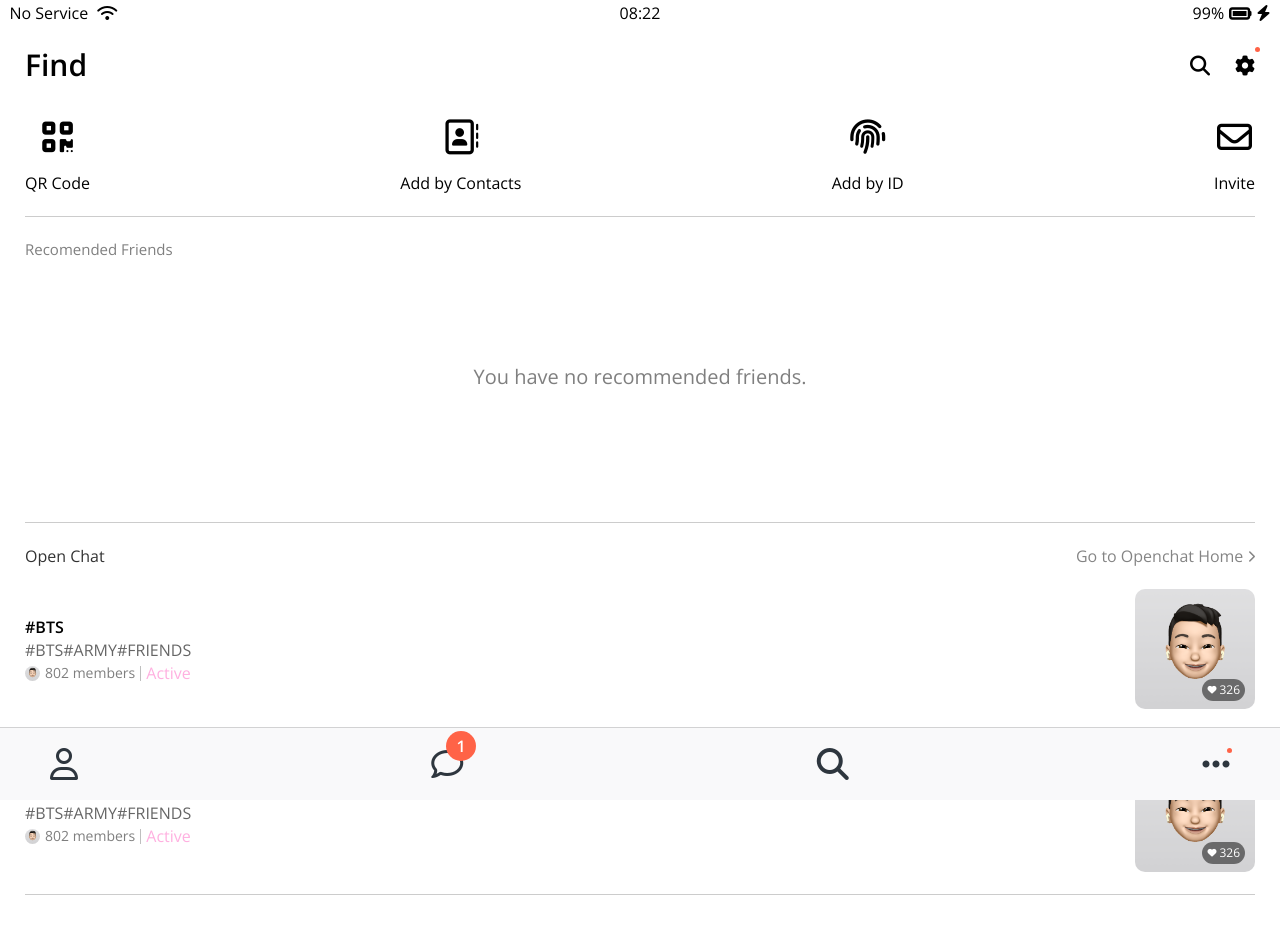
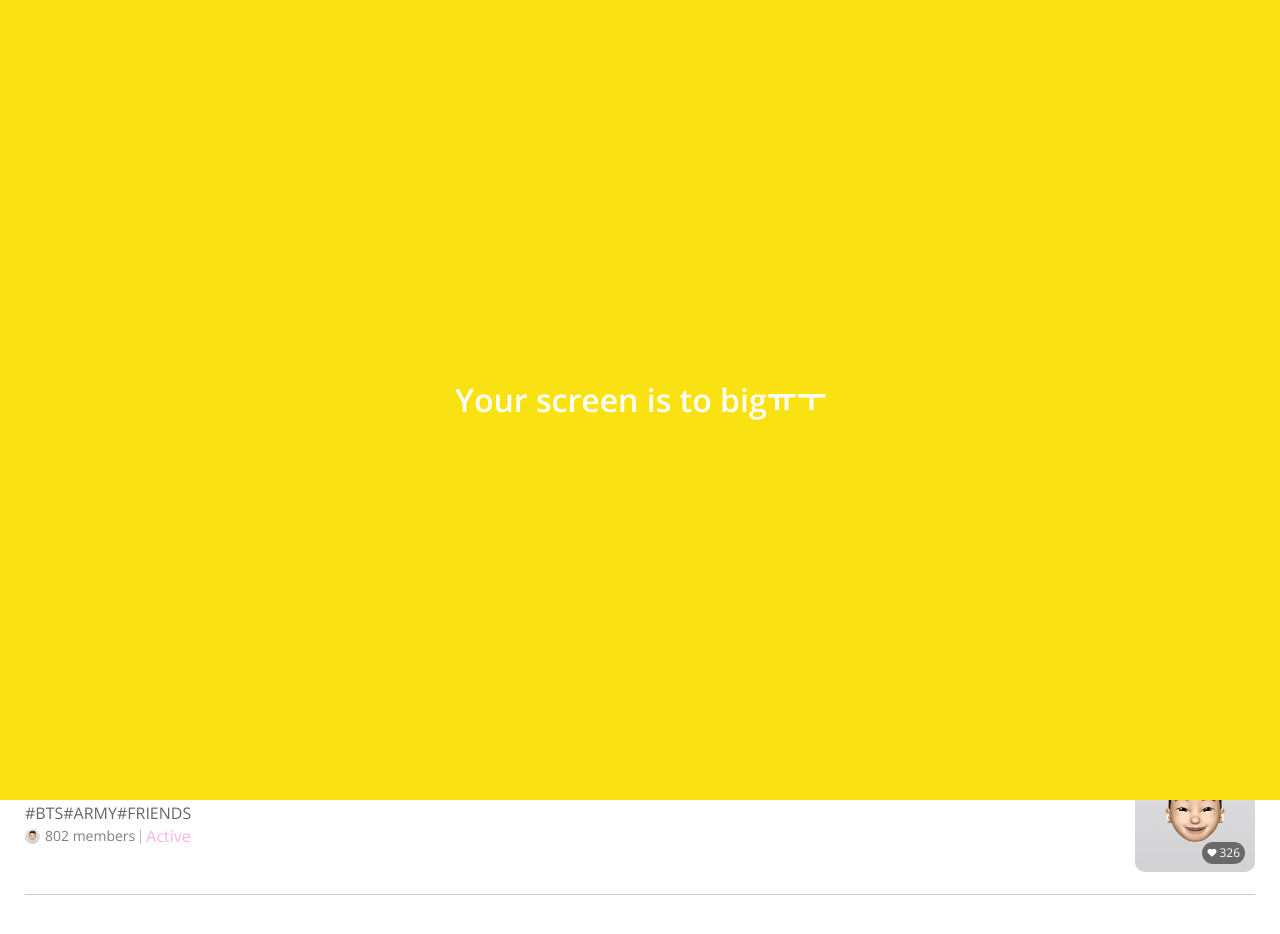
Before and after one commit to JasonHong95/kokoatalk-clone-202207, a plain HTML site: page find.html in a window 1280 px wide. Shown: the top 934 px of the page. Drawn offline with nearby package versions, Linux system fonts and the light colour scheme.

Commit message:
Mobile-Only Media Query

```diff
--- /dev/null
+++ b/css/components/mobile-only.css
@@ -0,0 +1,42 @@
+@keyframes warningMessage {
+   0% {
+      color: white;
+      transform: none;
+   }
+   25% {
+      color: tomato;
+   }
+   50% {
+      color: blue;
+      transform: scale(1.5);
+   }
+   75% {
+      color: tomato;
+   }
+   100% {
+      color: white;
+      transform: none;
+   }
+}
+#mobile-only {
+   position: absolute;
+   z-index: 99;
+   height: 100vh;
+   width: 100vw;
+   background-color: var(--yellow);
+   display: flex;
+   top: 0;
+   justify-content: center;
+   align-items: center;
+   font-size: 32px;
+   font-weight: 600;
+   color: tomato;
+}
+#mobile-only span {
+   animation: warningMessage 1s linear infinite;
+}
+@media screen and (max-width: 500px) {
+   #mobile-only {
+      display: none;
+   }
+}
--- a/css/styles.css
+++ b/css/styles.css
@@ -8,6 +8,7 @@
 @import "components/badge.css";
 @import "components/icon-row.css";
 @import "components/alt-screen-header.css";
+@import "components/mobile-only.css";
 /* Components */
 
 @import "screens/login.css";
--- a/find.html
+++ b/find.html
@@ -18,7 +18,9 @@
             <span><i class="fa-solid fa-magnifying-glass fa-lg"></i></span>
             <span>
                <div class="new nav__new2"></div>
-               <i class="fa-solid fa-gear fa-lg"></i>
+               <a href="settings.html">
+                  <span><i class="fa-solid fa-gear fa-lg"></i></span>
+               </a>
             </span>
          </div>
       </header>
@@ -141,5 +143,8 @@
             </li>
          </ul>
       </nav>
+      <div id="mobile-only">
+         <span>Your screen is to bigㅠㅜ</span>
+      </div>
    </body>
 </html>
```
Also changed, not shown: chat.html (+3 -0 lines), chats.html (+6 -1 lines), friends.html (+6 -1 lines), index.html (+3 -0 lines), more.html (+3 -0 lines), settings.html (+3 -0 lines).
